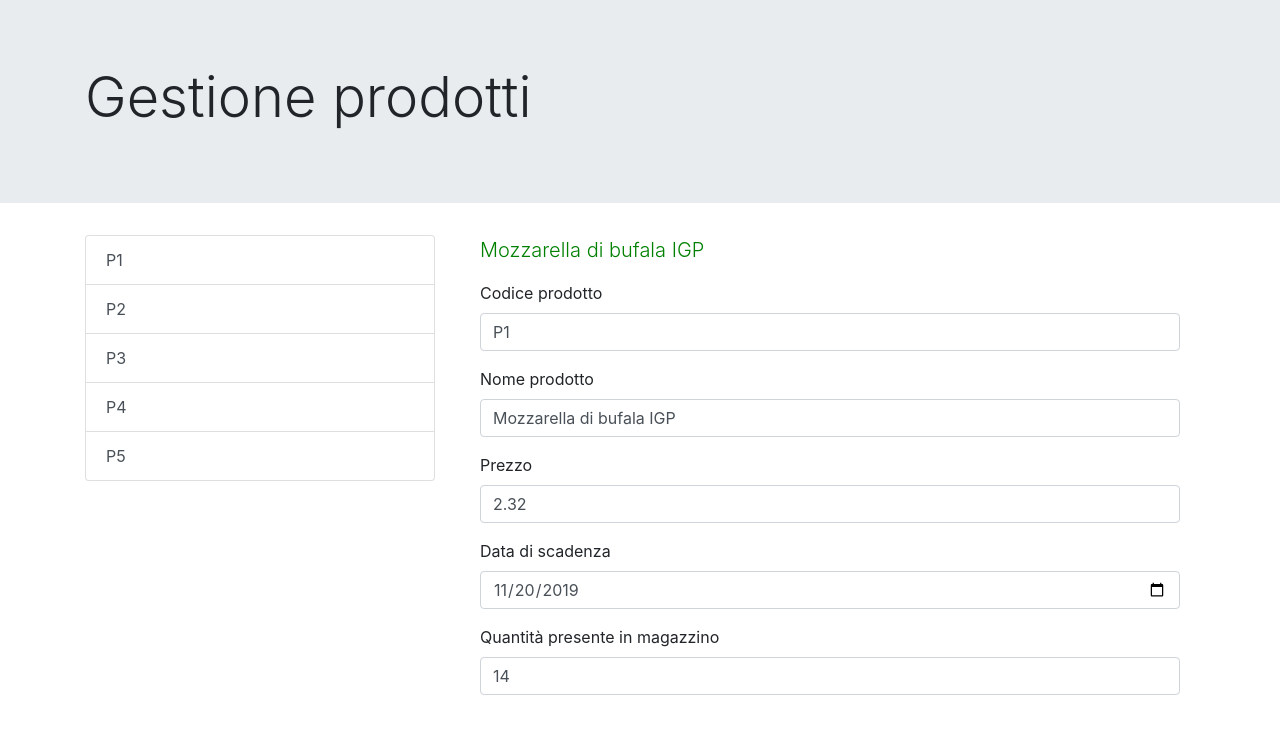
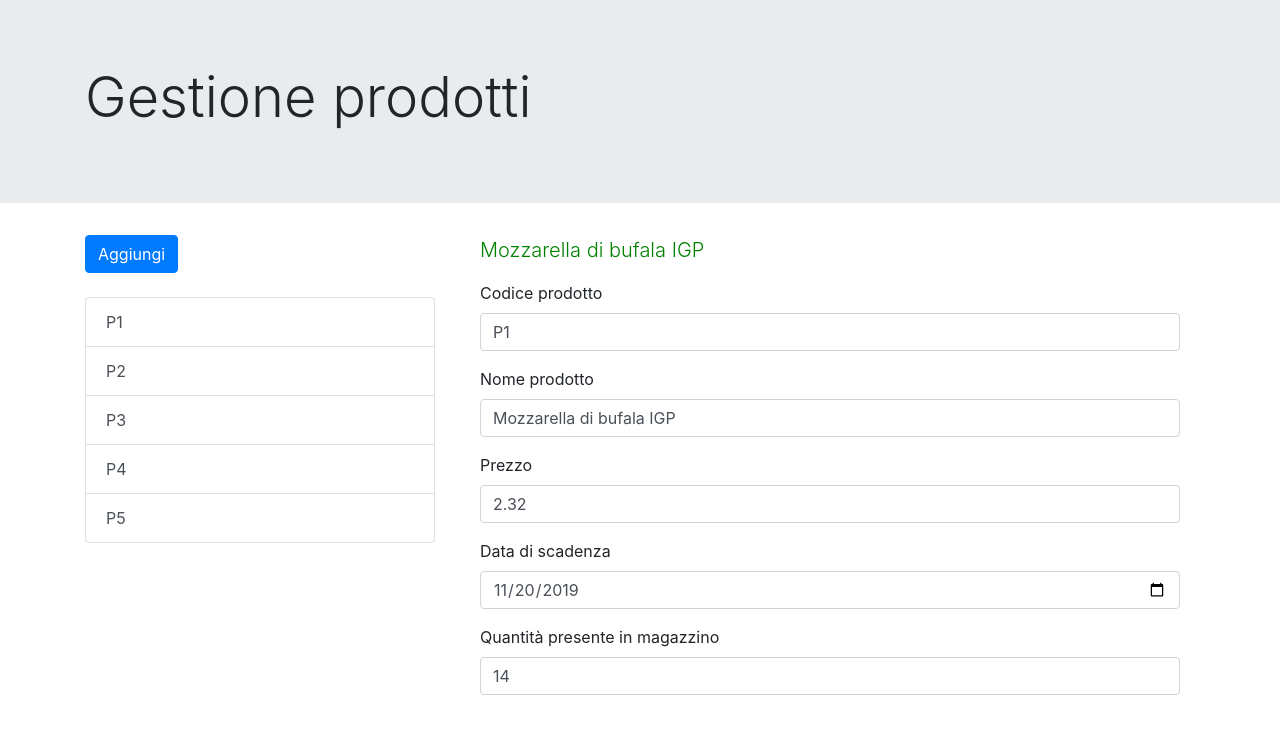
Before and after one commit to francescomerighi/angularprodotto, an Angular app: page / in a window 1280 px wide. Shown: the top 734 px of the page. Built offline with nearby package versions, Linux system fonts and the light colour scheme.

Commit message:
3 files modified

```diff
--- a/src/app/magazzino/magazzino.component.html
+++ b/src/app/magazzino/magazzino.component.html
@@ -1,6 +1,8 @@
 <div class="container">
 	<div class="row">
 		<div class="col-sm-4">
+      <button class="btn btn-primary btn-black" (click)="addNuovoProdotto()">Aggiungi</button><br>
+      <br>
 			<div class="list-group">
 				<button type="button" class="list-group-item list-group-item-action"
         *ngFor="let prodotto of prodotti.getItems(); let i = index" (click)="setCorrente(i)"
--- a/src/app/magazzino/magazzino.component.ts
+++ b/src/app/magazzino/magazzino.component.ts
@@ -28,4 +28,9 @@ export class MagazzinoComponent implements OnInit {
     this.corrente = index;
   }
 
+  addNuovoProdotto() {
+    this.prodotti.add(new Prodotto('nuovo', '', 0.00, new Date(), 0));
+    this.corrente = this.prodotti.getLastIndex();
+  }
+
 }
--- a/src/app/magazzino/prodotti.model.ts
+++ b/src/app/magazzino/prodotti.model.ts
@@ -11,11 +11,15 @@ export class Prodotti {
     return this.dati[index];
   }
 
-  getItems(): Prodotto {
+  getItems(): Prodotto[] {
     return this.dati;
   }
 
   add(item: Prodotto): void {
     this.dati.push(item);
   }
+
+  getLastIndex(): number {
+    return this.dati.length - 1;
+  }
 }
```
